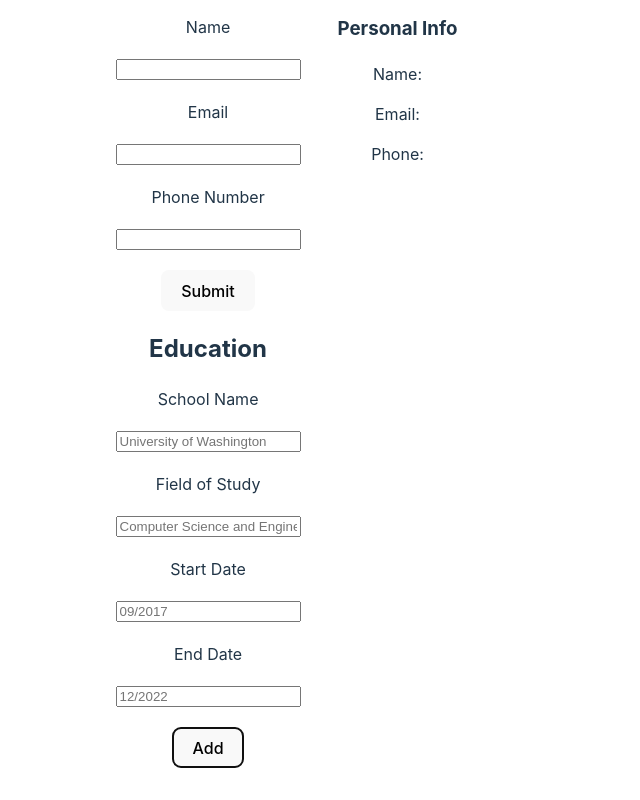
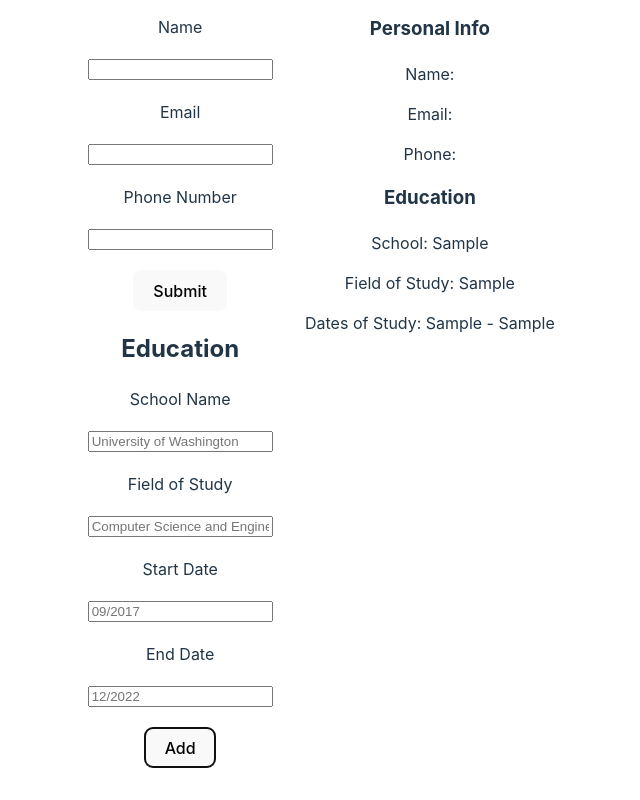
Before and after one commit to futurebound/cv-app, a React (Vite) app: page / in a window 1280 px wide. Both pictures are taken after typing "Sample", "Sample", "Sample", "Sample" into the empty fields and a click on the button "Add". Shown: the part 93-893 px from the top of the page, without its empty margins (335-975 px from the left). Built offline with nearby package versions, Linux system fonts and the light colour scheme.

Commit message:
feat: resume preview rendering current educationList

```diff
--- a/src/App.jsx
+++ b/src/App.jsx
@@ -28,7 +28,10 @@ function App() {
           />
         </div>
         <div className='display-container'>
-          <ResumePreview personalInfo={personalInfo} />
+          <ResumePreview
+            personalInfo={personalInfo}
+            educationList={educationList}
+          />
         </div>
       </div>
     </>
--- a/src/components/EducationForm.jsx
+++ b/src/components/EducationForm.jsx
@@ -60,10 +60,10 @@ export default function EducationForm({ educationList, setEducationList }) {
         <button onClick={handleSubmit}>Add</button>
         {educationList.map((education, index) => (
           <div key={index}>
-            <p>{education.school}</p>
-            <p>{education.field}</p>
+            <p>School: {education.school}</p>
+            <p>Field of Study: {education.field}</p>
             <p>
-              {education.startDate} - {education.endDate}
+              Dates of Study: {education.startDate} - {education.endDate}
             </p>
           </div>
         ))}
--- a/src/components/ResumePreview.jsx
+++ b/src/components/ResumePreview.jsx
@@ -1,4 +1,4 @@
-export default function ResumePreview({ personalInfo }) {
+export default function ResumePreview({ personalInfo, educationList }) {
   return (
     <div>
       <h2>Resume Preview</h2>
@@ -8,6 +8,18 @@ export default function ResumePreview({ personalInfo }) {
         <p>Email: {personalInfo.email}</p>
         <p>Phone: {personalInfo.phone}</p>
       </section>
+      <section className='resume-section'>
+        <h3>Education</h3>
+        {educationList.map((education, index) => (
+          <div key={index}>
+            <p>School: {education.school}</p>
+            <p>Field of Study: {education.field}</p>
+            <p>
+              Dates of Study: {education.startDate} - {education.endDate}
+            </p>
+          </div>
+        ))}
+      </section>
     </div>
   )
 }
```
